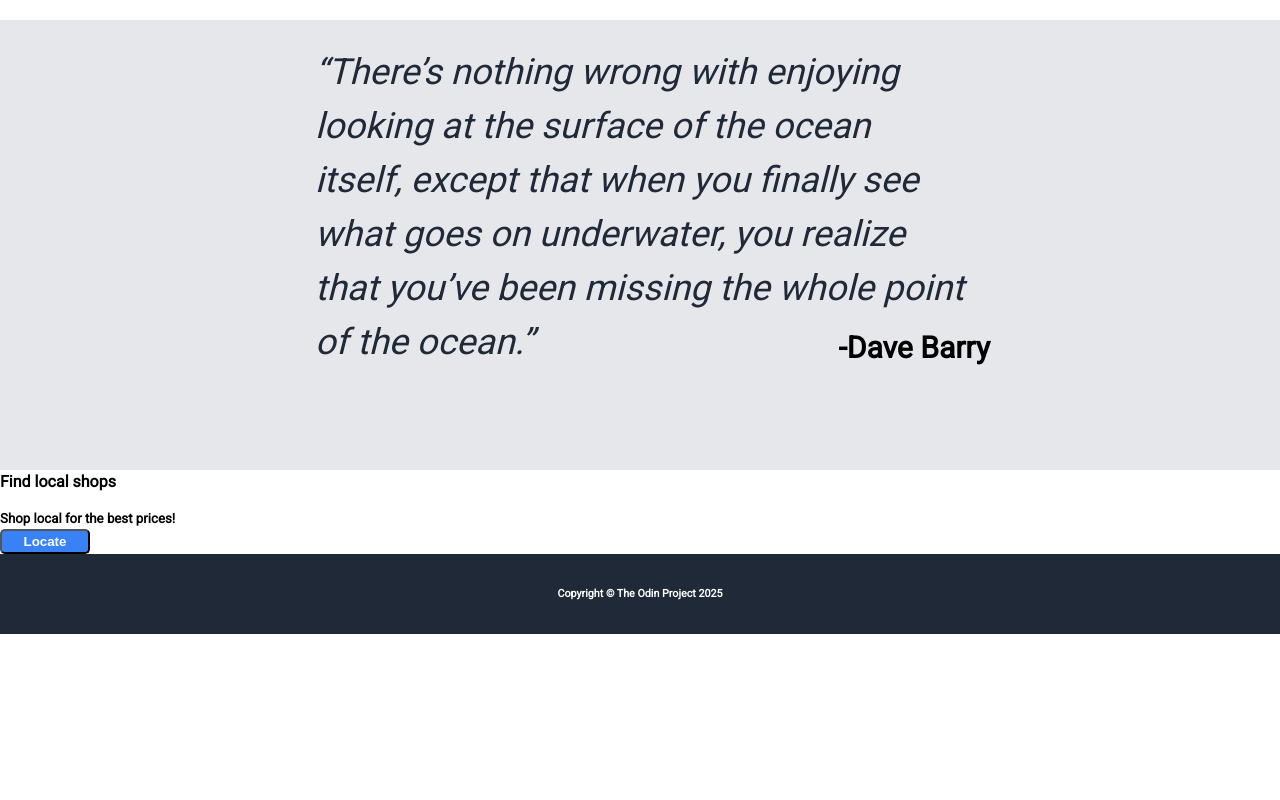
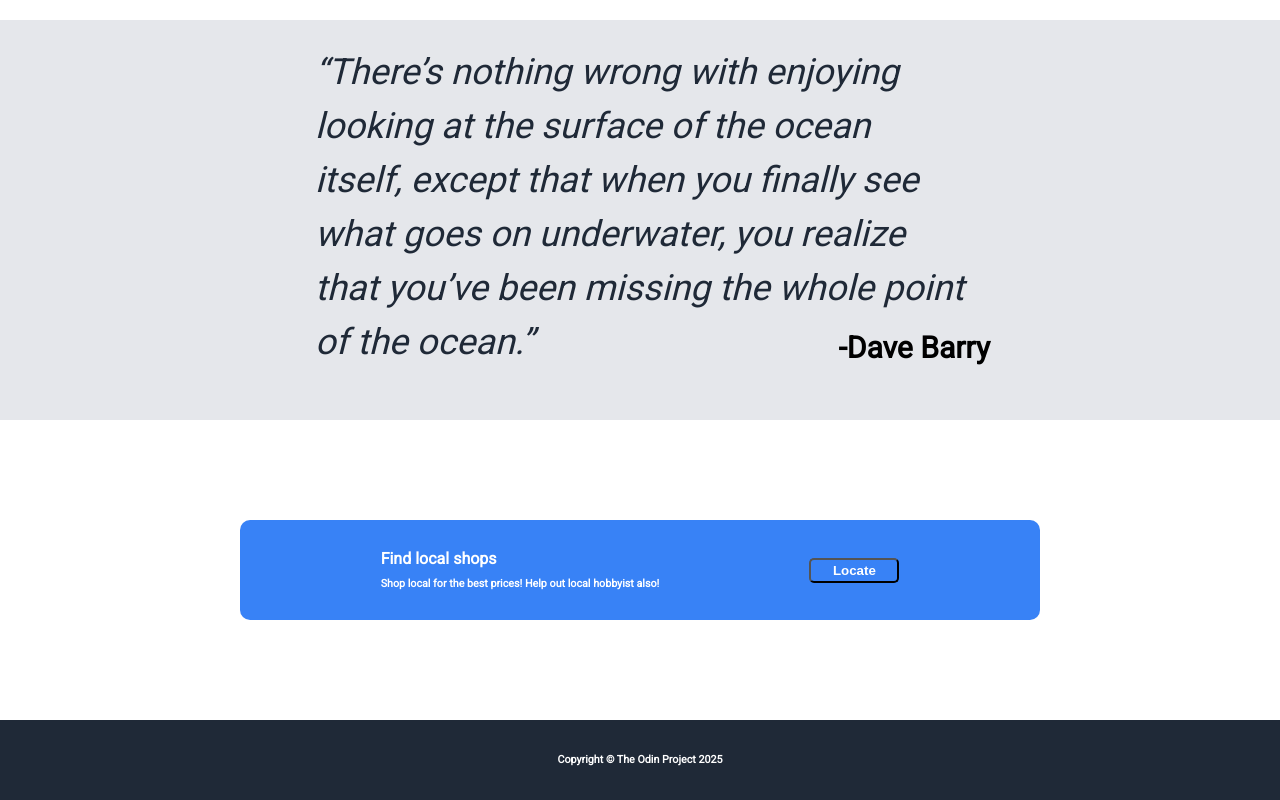
Before and after one commit to Princedynasty/landing_page, a plain HTML site: page index.html in a window 1280 px wide. Shown: the part 1113-1913 px from the top of the page. Before the commit the page ends 1747 px from the top, so only its background shows below. Drawn offline with Linux system fonts and the light colour scheme.

Commit message:
finished

```diff
--- a/index.html
+++ b/index.html
@@ -72,9 +72,13 @@
         </div>
     </section>
     <div class="locate">
-        <h4>Find local shops</h4>
-        <h5>Shop local for the best prices!</h5>
-        <button>Locate</button>
+        <div class="container">
+            <div class="text">
+                 <h4>Find local shops</h4>
+                 <h6>Shop local for the best prices! Help out local hobbyist also!</h6>
+            </div>
+            <button>Locate</button>
+        </div>
     </div>
     <footer class="footer">
         <h6>Copyright &#169; The Odin Project 2025</h6>
--- a/style.css
+++ b/style.css
@@ -18,7 +18,7 @@ img {
 }
 
 h1, h4, h5 p {
-    margin-bottom: 15px;
+    margin-bottom: 5px;
 }
 
 p {
@@ -135,7 +135,7 @@ button {
 
 .section {
     background: #e5e7eb;
-    height: 450px;
+    height: 400px;
     display: flex;
 }
 
@@ -156,6 +156,26 @@ button {
     font-size: 30px;
     margin-top: 55px;
 }
+
+.locate {
+    height: 300px;
+    display: flex;
+    align-items: center;
+}
+
+.locate .container {
+    border-radius: 10px;
+    background: #3882f6;
+    height: 100px;
+    width: 800px;
+    display: flex;
+    justify-content: center;
+    color: white;
+    align-items: center;
+    padding: 50px;
+    gap: 150px;
+}
+
 
 
 
```
